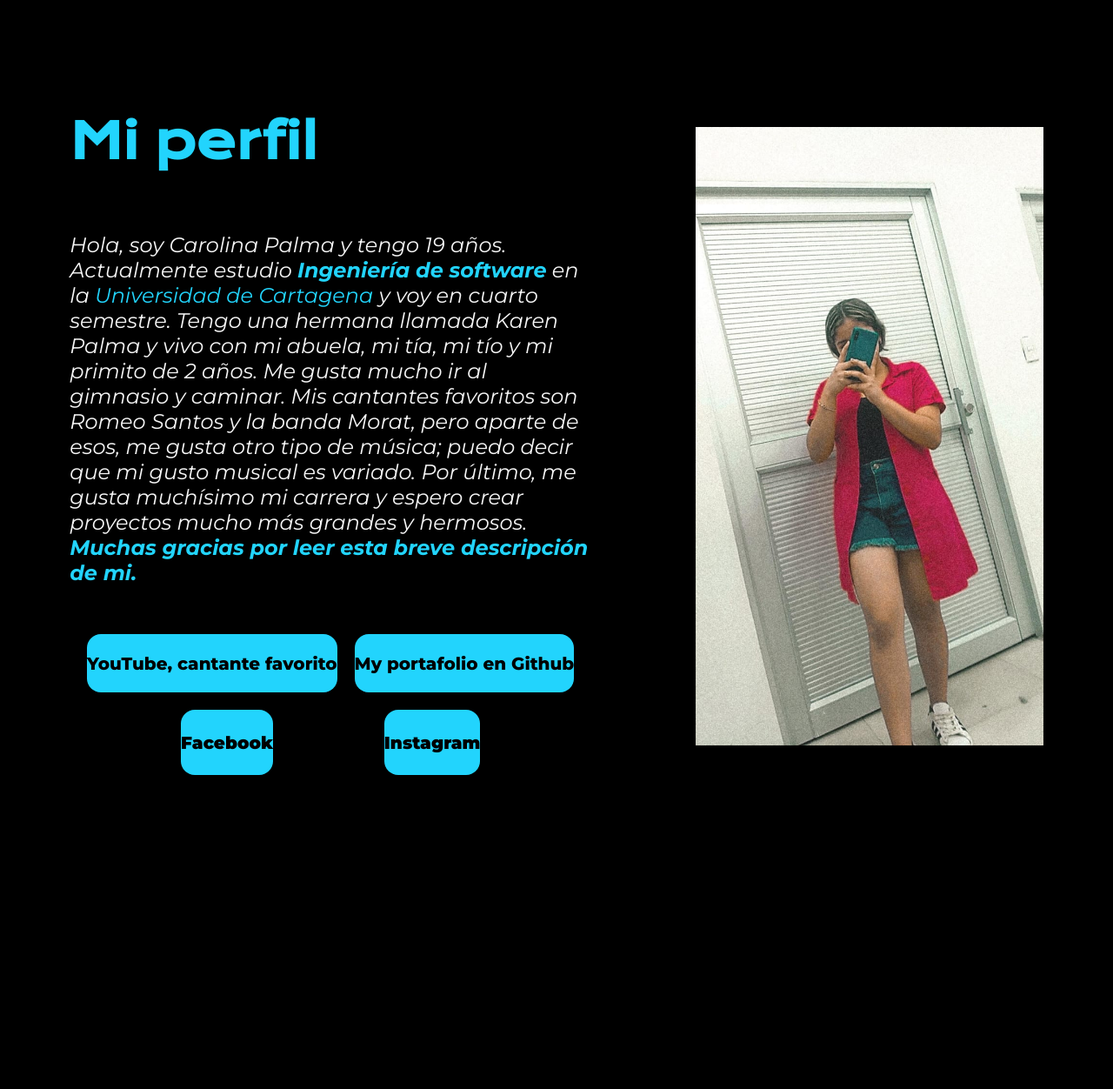
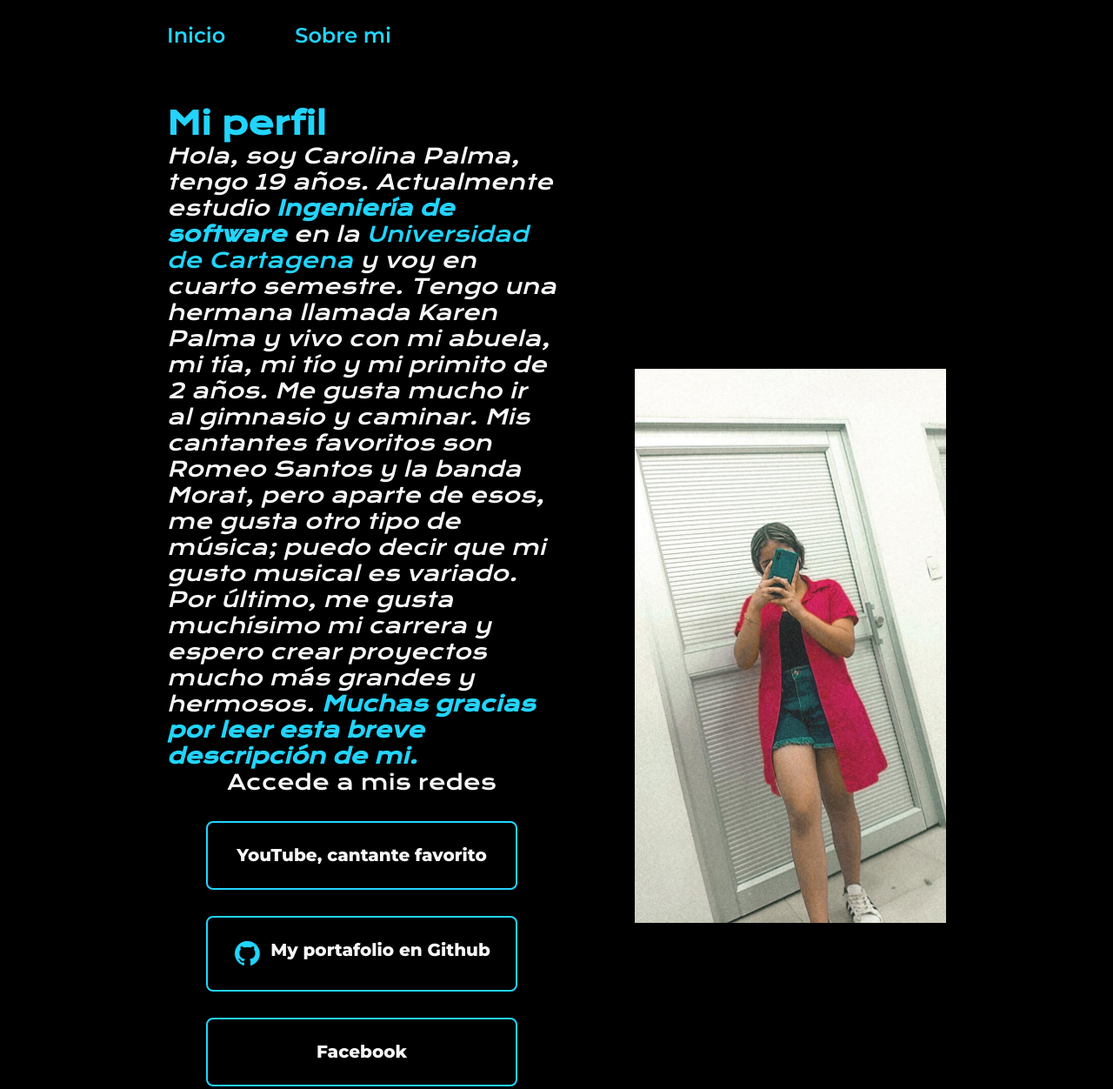
Before and after one commit to soycaropdh/miperfil2, a plain HTML site: page index.html in a window 1280 px wide. Shown: the top 1252 px of the page at 87% size. Before the commit the page ends 923 px from the top, so only its background shows below. Drawn offline with nearby package versions, Linux system fonts and the light colour scheme.

Commit message:
primer comit

```diff
--- a/index.html
+++ b/index.html
@@ -4,16 +4,22 @@
     <meta charset="UTF-8">
     <meta name="viewport" content="width=device-width, initial-scale=1.0">
     <title>Mi perfil </title>
-    <link rel="stylesheet" href="style.css">
+    <link rel="stylesheet" href="./stylescss/style.css">
+
+
     </head>
 <body>
-    <header> </header>
+    <header class="header">
+        <nav class="header_menu">
+            <a class="header_menu_link" href="index.html"> Inicio </a>
+            <a  class="header_menu_link" href="about.html">Sobre mi</a>
+        </nav>
+    </header>
     <main class="presentacion">
-        <section  class="presentacion__contenido">
+        <section class="presentacion__contenido">
             <h1 class="presentacion__contenido__titulo"> Mi perfil </h1>
-
             <p class="presentacion__contenido__parrafo">
-        Hola, soy Carolina Palma y tengo 19 años.
+                Hola, soy Carolina Palma, tengo 19 años.
                 Actualmente estudio <strong class="titulo-destacado">Ingeniería de software</strong>
                 en la <a class="universidad" href="https://unicartagena.edu.co">Universidad de Cartagena</a>
                 y voy en cuarto semestre. Tengo una hermana llamada Karen Palma y
@@ -22,24 +28,20 @@
                 de esos, me gusta otro tipo de música; puedo decir que mi gusto musical es variado.
                 Por último, me gusta muchísimo mi carrera y espero crear
                 proyectos mucho más grandes y hermosos. <strong class="despedida">Muchas gracias  por leer esta breve descripción de mi.</strong>
-
-
             </p>
-    <p>
-      <div class="presentacion__enlaces" >
-        <a class="presentacion__enlaces__link" href="https://www.youtube.com/watch?v=Z7JUK12YtlA&list=RDZ7JUK12YtlA&start_radio=1"> YouTube, cantante favorito </a>
-        <a class="presentacion__enlaces__link" href="https://github.com/soycaropdh/Actividad-de-estructura-de-datos-unidad-3"> My portafolio en  Github </a>
+            <div class="presentacion__enlaces">
+                <h2 class="presentacion__enlaces_subtitulo">Accede a mis redes</h2>
+                <a class="presentacion__enlaces__link" href="https://www.youtube.com/watch?v=Z7JUK12YtlA&list=RDZ7JUK12YtlA&start_radio=1">YouTube, cantante favorito</a>
+                <a class="presentacion__enlaces__link" href="https://github.com/soycaropdh/Actividad-de-estructura-de-datos-unidad-3"><img src="./assets/github.png" alt="icono github">My portafolio en Github</a>
+                <a class="presentacion__enlaces__link" href="https://www.facebook.com/carolina.palma.98892/">Facebook</a>
+                <a class="presentacion__enlaces__link" href="https://www.instagram.com/carol_pdh?utm_source=qr&igsh=MWhpNGZlNmtzbnBxbQ=="><img src="./assets/instagram.png" alt="icono intagran">Instagram</a>
             </div>
-    <div class="redes__sociales">
-        <a class="presentacion__enlaces__link_redes" href="https://www.facebook.com">Facebook</a>
-        <a class="presentacion__enlaces__link_redes" href="https://www.instagram.com">Instagram</a>
-    </div>
-    </p>
-
         </section>
-    <img src="hj.jpg" alt="foto de Carolina" class="presentacion__img">
+        <img  src="hj.jpg" alt="foto de Carolina" class="presentacion__img">
     </main>
-    <footer> </footer>
+    <footer class="footer">
+        <p> DESARROLLADO POR CAROLINA PALMA </p>
+    </footer>
 
 </body>
 </html>
--- a/style.css
+++ /dev/null
@@ -1,97 +0,0 @@
-
-@import url('https://fonts.googleapis.com/css2?family=Krona+One&family=Montserrat:ital,wght@0,100..900;1,100..900&display=swap'); /* importamos la letra o  estilo de letra */
-
-*{
-    padding: 1;
-    margin: 10;
-
-}
-
-body{
-   background-color: black;
-   color: #F6F6F6;
-   padding: 10px;
-   height: 100vh;
-   box-sizing: border-box;
-}
-
-.titulo-destacado{
-    color: #22D4FD;
-}
-.universidad{
-    color: #22D4FD;
-    text-decoration: none;
-}
-.despedida{
-    color: #22D4FD;
-}
-.presentacion{
-    display: flex;
-    align-items: center;
-    margin: 5% 5%;
-    justify-content: space-between;
-
-}
-.presentacion__contenido{
-    width: 600px;
-    display: flex;
-    flex-direction: column;
-    gap: 0px;
-
-
-}
-.presentacion__contenido__titulo{
-    font-size: 56px;
-    font-family: "Krona One", sans-serif; /* esto no los da el mismo google, buscamos google fonds*/
-    color: #22D4FD;
-}
-.presentacion__contenido__parrafo{
-    font-size: 24px;
-    font-family: "Montserrat", sans-serif;
-    font-style: oblique;
-
-}
-.presentacion__enlaces{
-   display: flex;
-   justify-content: space-evenly;
-}
-.presentacion__enlaces__link{
-    width: 310 px; /* anchura*/
-    background-color: #22D4FD;
-    text-align: center; /* texto centrado */
-    padding: 21.5px 0; /* separacion de la letra y el boton*/
-    border-radius: 16px;
-    font-family: "Montserrat", sans-serif;
-    font-size: 20px;
-    font-weight: 800;
-    text-decoration: none;
-    color: black;
-
-}
-
-.presentacion__img{
-    width: 400px; /* ajusta el tamaño según tus necesidades */
-    margin-left: 0px; /* añade margen a la izquierda para separar de los enlaces */
-}
-.redes__sociales{
-
-        display: flex;
-        align-items: center;
-        margin-top: 20px; /* Añade un margen superior para separar de los enlaces anteriores */
-        display: flex;
-        justify-content: space-evenly;
-
-}
-.presentacion__enlaces__link_redes{
-    width: 400 px; /* anchura*/
-    background-color: #22D4FD;
-    text-align: center; /* texto centrado */
-    padding: 25.5px 0; /* separacion de la letra y el boton*/
-    border-radius: 16px;
-    font-family: "Montserrat", sans-serif;
-    font-size: 20px;
-    font-weight: 1000;
-    text-decoration: none;
-    color: black;
-
-}
--- /dev/null
+++ b/stylescss/style.css
@@ -0,0 +1,179 @@
+@import url('https://fonts.googleapis.com/css2?family=Krona+One&family=Montserrat:ital,wght@0,100..900;1,100..900&display=swap'); /* importamos la letra o estilo de letra */
+
+/* declarando variales en css*/
+:root{
+   --color-primario: black;
+   --color-secundario: #f6f6f6;
+   --colo-terciario: #22d4fd;
+
+   --fuente-monserat: "Montserrat", sans-serif;
+   --fuente-krona:  "Krona One", sans-serif;
+
+}
+* {
+    padding: 1;
+    margin: 0;
+    box-sizing: border-box;
+}
+
+body {
+    background-color: var(--color-primario);
+    color: var(--color-secundario);
+
+}
+
+.header {
+    padding: 2% 0% 0% 15%; /* css padein en navegador*/
+
+
+}
+
+.header_menu {
+    display: flex;
+    gap: 80px; /*para separar los botones, porpiedad de flex box */
+
+}
+
+.header_menu_link {
+    font-family: var(--fuente-monserat);
+    font-size: 1.5rem;
+    font-weight: 600;
+    color: var(--colo-terciario);
+    text-decoration: none;
+}
+
+.presentacion {
+
+    display: flex;
+    align-items: center;
+    padding: 5% 15%;
+    justify-content: space-between;
+    gap: 40px;
+}
+
+.presentacion__contenido {
+    width: 50%;
+    display: flex;
+    flex-direction: column;
+    gap: 0px;
+}
+
+.presentacion__contenido__titulo {
+    font-size: 2.25rem;
+    font-family: var(--fuente-krona); /* esto nos lo da el mismo google, buscamos google fonts */
+    color: var(--colo-terciario)
+}
+
+.presentacion__contenido__parrafo {
+    font-size: 1.5rem;;
+    font-family: var(--fuente-krona);
+    font-style: oblique;
+    text-decoration: none;
+}
+
+.titulo-destacado {
+    color: var(--colo-terciario);
+    font-size: 1.5rem;;
+    font-family: var(--fuente-krona);
+    font-style: oblique;
+}
+
+.universidad {
+    color: var(--colo-terciario);
+    text-decoration: none;
+}
+.universidad2 {
+    color: var(--color-secundario);
+
+    font-style: oblique;
+}
+
+.despedida {
+    color: var(--colo-terciario);
+}
+
+.presentacion__enlaces {
+    display: flex;
+    justify-content: space-evenly;
+    flex-direction: column;
+    align-items: center;
+    gap: 30px;
+}
+
+.presentacion__enlaces__link {
+    width: 80%; /* anchura */
+    text-align: center; /* texto centrado */
+    padding: 25.5px 0; /* separación de la letra y el botón */
+    border-radius: 8px;
+    font-family: var(--fuente-monserat);
+    font-size: 20px;
+    font-weight: 800;
+    text-decoration: none;
+    color: #F6F6F6;
+    border: 2px solid var(--colo-terciario);
+    display: flex;
+    justify-content: center;
+    gap: 10px;
+}
+
+.presentacion__enlaces__link:hover {
+    background-color: #272727;
+}
+
+
+.presentacion__enlaces_subtitulo {
+    font-family: var(--fuente-krona);
+    font-size:  1.5rem;;
+    font-weight: 400;
+}
+
+.presentacion__img {
+    width: 40%; /* ajusta el tamaño según tus necesidades */
+    margin-left: 0px; /* añade margen a la izquierda para separar de los enlaces */
+}
+
+.footer {
+    background-color: var(--colo-terciario);
+    padding: 10px;
+    color: black;
+    text-align: center;
+    font-family: var(--fuente-krona);
+    font-size:  1.5rem;;
+    font-weight: 400;
+}
+
+@media (max-width: 1250px) {
+
+
+    .header {
+    padding: 10%; /* css padein en navegador*/
+
+    }
+
+    .header_menu {
+   justify-content: center;
+    }
+
+    .presentacion{
+    flex-direction: column-reverse;
+    padding: 1%;
+    }
+
+    .presentacion__enlaces__link {
+        width: 80%; /* anchura */
+
+    }
+    .presentacion__contenido {
+        width: auto;
+
+    }
+
+    .presentacion__contenido__titulo{
+        padding: 2%;
+    }
+    .presentacion__contenido__parrafo {
+
+    padding: 2%;
+    }
+
+  }
```
Also changed, not shown: about.html (added, +34 -0 lines), assets/Imagem.png (added), assets/Logo_de_Facebook.png (added), assets/facebook.png (added), assets/github.png (added), assets/instagram.png (added), assets/linkedin.png (added), assets/twitch.png (added), assets/twitter-novo.png (added), assets/twitter.png (added), assets/youtube.png (added). Lines whose indentation alone changed are shown as unchanged.
